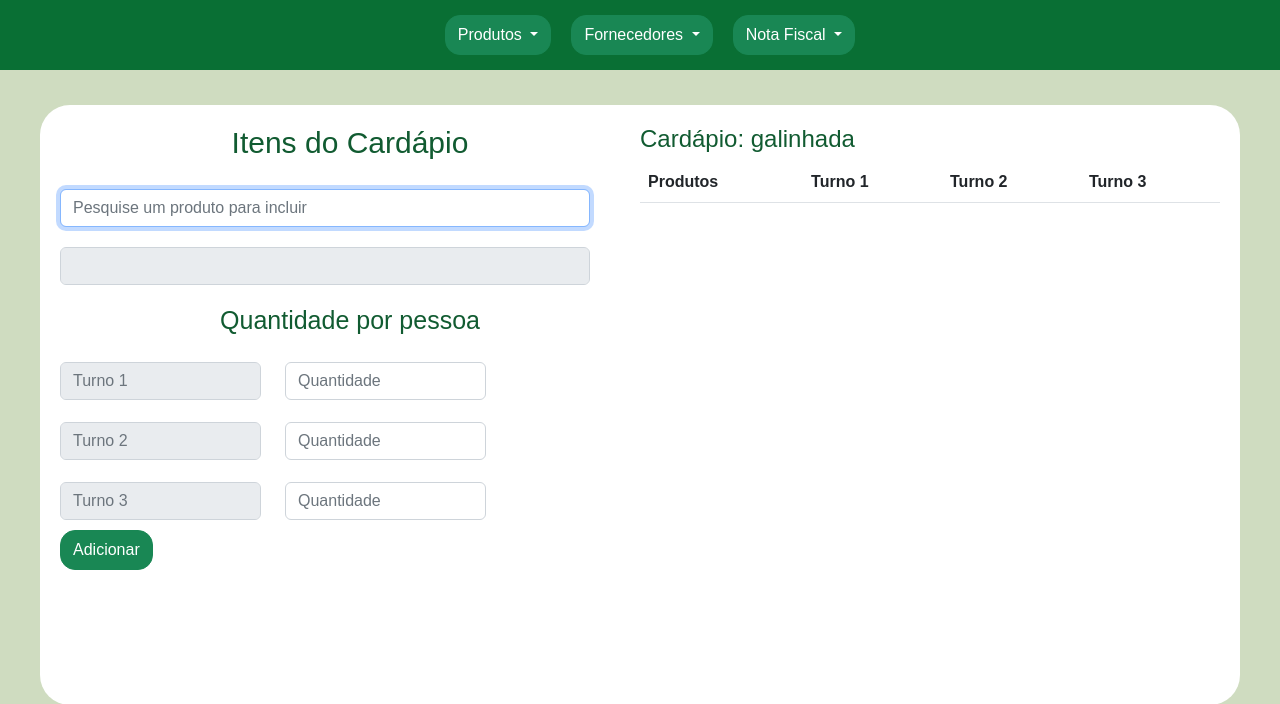
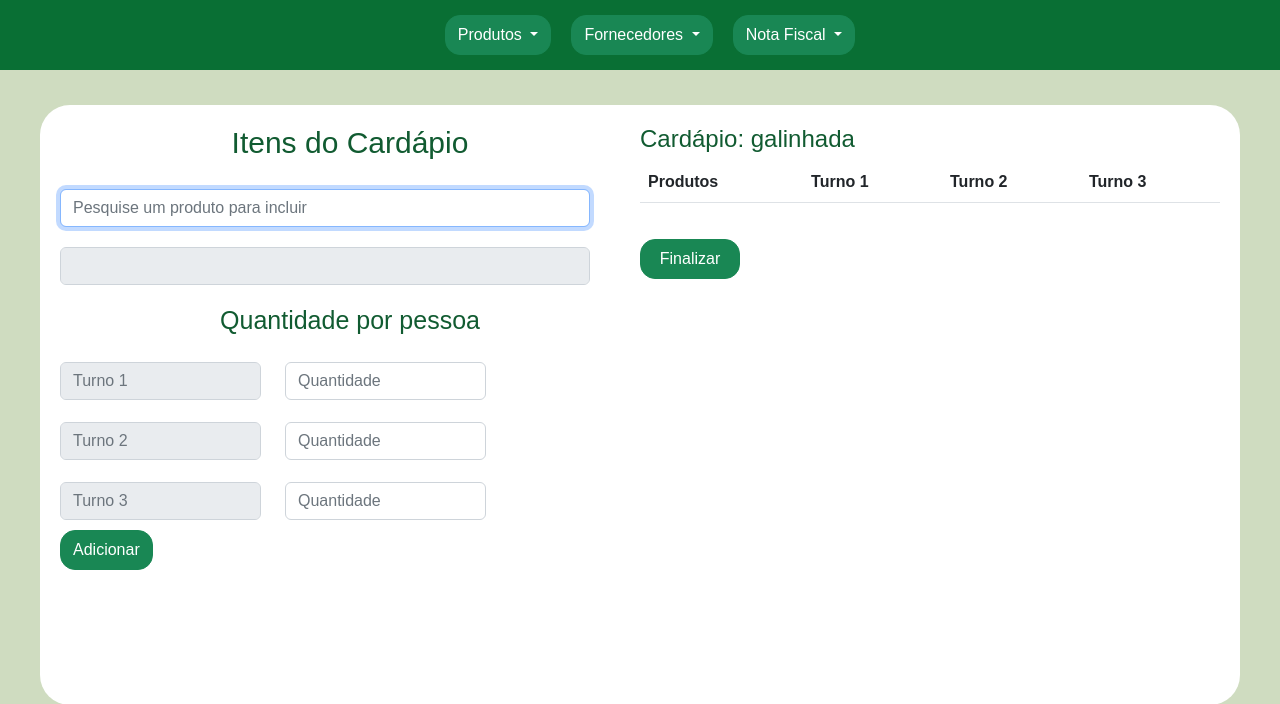
Before and after one commit to informaticapoli/estoque-escolar, a PHP site: page /estoque-escolar/cad-itens-cardapio.php?id=1 in a window 1280 px wide. Shown: the top 704 px of the page. Run offline with PHP 8.4, Linux system fonts and the light colour scheme; data comes from the database, SQL or seed files in the repository; data that the repository does not hold is empty.

Commit message:
Finalizando Cardapio

```diff
--- a/cad-itens-cardapio.php
+++ b/cad-itens-cardapio.php
@@ -92,6 +92,7 @@ $infoCardapio = $cardapio->pegarNome($id_cardapio);
 
                 <h4>Cardápio: <?php echo $infoCardapio['nome_cardapio'] ?></h4>
 
+                <div class="lista_produtos">
                     <table class="table">
                         <thead>
                             <th>Produtos</th>
@@ -105,6 +106,10 @@ $infoCardapio = $cardapio->pegarNome($id_cardapio);
                     </table>
                 </div>
 
+                <button type="submit" id="finalizar_cardapio" class="btn btn-success btn-finalizar">Finalizar</button>
+            </div>
+
+
         </section>
 
     </div>
--- a/cardapio/Cardapio.php
+++ b/cardapio/Cardapio.php
@@ -17,6 +17,7 @@ class Cardapio{
 
         global $db;
 
+        if(!$this->prod_cadastrado($prod_id, $id_cardapio)){
             $sql = "INSERT INTO item_cardapio SET id_produto = :id_prod, qtd_mat = :qtd_mat, qtd_vesp = :qtd_vesp, qtd_not = :qtd_not, id_cardapio = :id_cardapio";
             $sql = $db->prepare($sql);
             $sql->bindValue(":id_prod", $prod_id);
@@ -24,19 +25,16 @@ class Cardapio{
             $sql->bindValue(":qtd_vesp", $qtd_turno2);
             $sql->bindValue(":qtd_not", $qtd_turno3);
             $sql->bindValue(":id_cardapio", $id_cardapio);
-
             $sql->execute();
 
+            return true;
+        }else{
+            return false;
+        }
 
         /*echo "<pre>";
         print_r($sql->errorInfo());
         exit;*/
-
-        if($sql){
-            return true;
-        }else{
-            return false;
-        }
 
     }
 
@@ -96,6 +94,30 @@ class Cardapio{
         }
 
     }
+
+    private function prod_cadastrado($prod_id, $id_cardapio){
+
+        global $db;
+
+        $sql = "SELECT * FROM item_cardapio WHERE id_produto = :id_produto AND id_cardapio = :id_cardapio";
+        $sql = $db->prepare($sql);
+        $sql->bindValue(":id_produto", $prod_id);
+        $sql->bindValue(":id_cardapio", $id_cardapio);
+        $sql->execute();
+
+        /*print_r($sql->errorInfo());
+        echo $sql->rowCount();
+        exit;*/
+
+        if($sql->rowCount()>0){
+            return true;
+        }else{
+            return false;
+        }
+
+
+
+    }
 }
 
 
--- a/css/cardapio.css
+++ b/css/cardapio.css
@@ -96,8 +96,9 @@ h3{
 }
 
 .cardapio2{
-    display: block;
+    display: flex;
     flex: 1;
+    flex-direction: column;
 }
 
 .colunasTurno{
@@ -109,3 +110,15 @@ h3{
     margin-top: 10px;
     margin-left: 0%;
 }
+
+.btn-finalizar{
+    margin-top: 10px;
+    margin-left: 0%;
+    width: 100px;
+    margin-top: 20px;
+}
+
+.lista_produtos{
+    overflow: auto;
+    max-height: 450px;
+}
--- a/js/cardapio.js
+++ b/js/cardapio.js
@@ -37,19 +37,9 @@ function adicionarProdutoCardapio(prod_id, qtd_turno1, qtd_turno2, qtd_turno3, i
             prod_id, qtd_turno1, qtd_turno2, qtd_turno3, id_cardapio
             },
         success:function(json) {
-            //let html = "";
-            /*for (let i in json.produtos){
-                html+= "<tr>";
-                html+= "<td>"+(json.produtos[i]['id_produto'])+"</td>";
-                html+= "<td>"+(json.produtos[i]['qtd_mat'])+"</td>";
-                html+= "<td>"+(json.produtos[i]['qtd_vesp'])+"</td>";
-                html+= "<td>"+(json.produtos[i]['qtd_not'])+"</td>";
-                html+= "<td> <a class='btn btn-danger' href='javascript:;' onclick='excluir("+json.produtos[i]['id_info']+")' >X</a></td>";
-
-                html+= "</tr>";*/
-            //}
-            /*$("#produtos_cad").html(html);
-            limparCampos();*/
+            if(!json.sucesso){
+                alert("Não foi possível adicionar o produto. Verifique se o produto já foi incluido.")
+            }
             listarItens(id_cardapio);
 
         },
```
Lines whose indentation alone changed are shown as unchanged.
